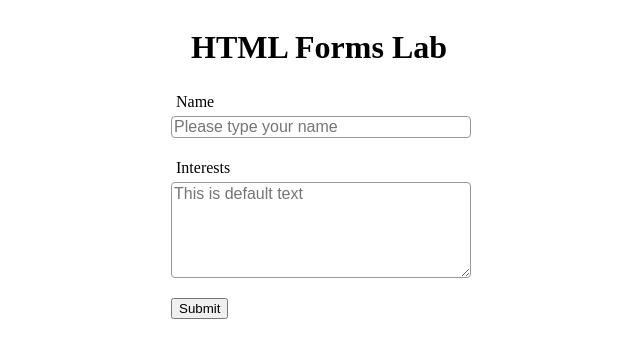
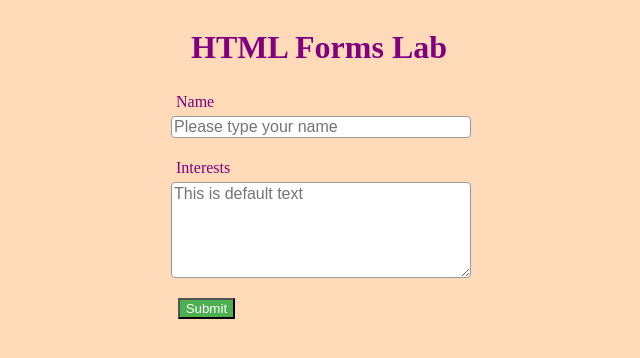
Before and after one commit to asmith089/asmith089.github.io, a plain HTML site: page Lab_6/index.html in a window 1280 px wide. Shown: the whole page, without its empty margins (319-959 px from the left). Drawn offline with Linux system fonts and the light colour scheme.

Commit message:
Update styles2.css

```diff
--- a/Lab_6/css/styles2.css
+++ b/Lab_6/css/styles2.css
@@ -1,3 +1,7 @@
+body{
+    background-color: 	#FFDAB9;
+    color: purple;
+}
 
 .form
 {
@@ -43,3 +47,9 @@ ul {
     /* Match form field borders */
     border: 1px solid #999;
   }
+
+  button{
+    color: white;
+    background-color: #4CAF50;
+    margin-left: .5em;
+  }
```
